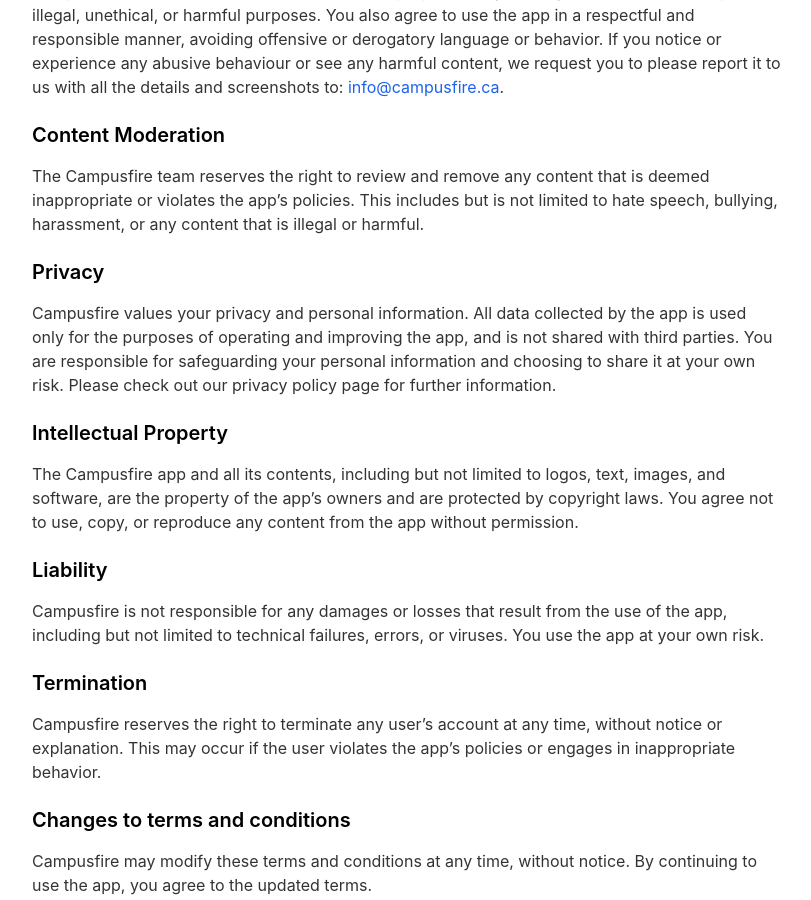
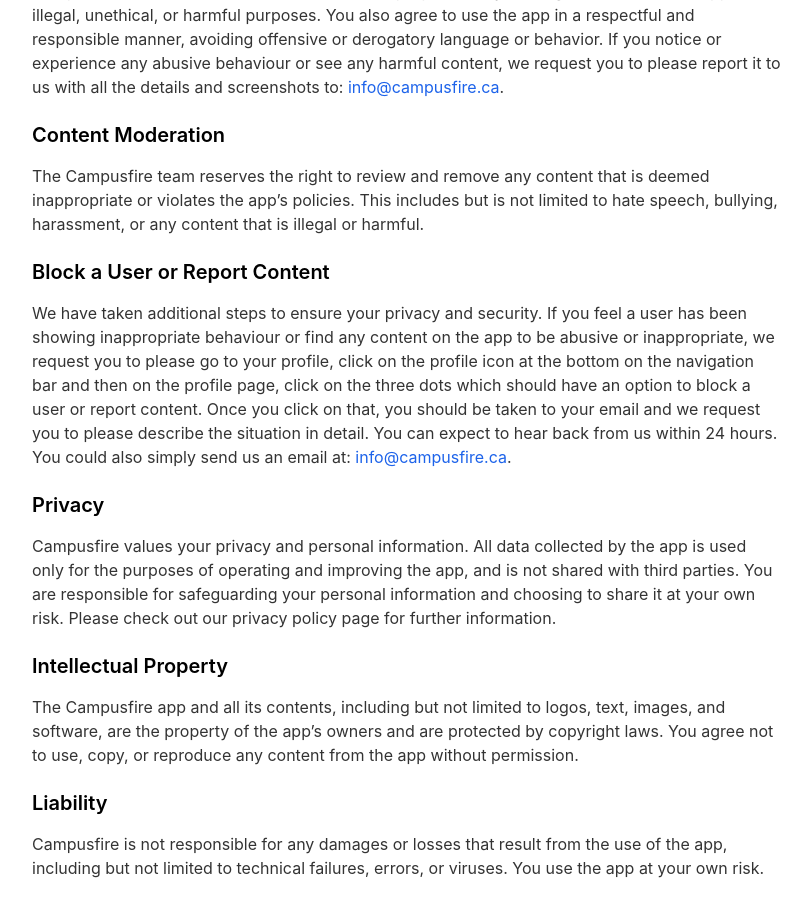
Before and after one commit to Stealth-SS/website, a Jekyll site: the page built from _pages/Terms.md, in a window 1280 px wide and 900 px high, scrolled down 555 px. Shown: the whole window, without its empty margins (233-1044 px from the left). Built offline with Jekyll 4.4.1, drawn with Linux system fonts in a browser that asks for light colours; nearby versions of some CDN libraries.

Commit message:
updated the user block/content report policy

```diff
--- a/_pages/Terms.md
+++ b/_pages/Terms.md
@@ -24,6 +24,10 @@ Campusfire is intended for academic and social purposes only. You agree not to u
 
 The Campusfire team reserves the right to review and remove any content that is deemed inappropriate or violates the app's policies. This includes but is not limited to hate speech, bullying, harassment, or any content that is illegal or harmful.
 
+### Block a User or Report Content
+
+We have taken additional steps to ensure your privacy and security. If you feel a user has been showing inappropriate behaviour or find any content on the app to be abusive or inappropriate, we request you to please go to your profile, click on the profile icon at the bottom on the navigation bar and then on the profile page, click on the three dots which should have an option to block a user or report content. Once you click on that, you should be taken to your email and we request you to please describe the situation in detail. You can expect to hear back from us within 24 hours. You could also simply send us an email at: [info@campusfire.ca](mailto:info@campusfire.ca).
+
 ### Privacy
 
 Campusfire values your privacy and personal information. All data collected by the app is used only for the purposes of operating and improving the app, and is not shared with third parties. You are responsible for safeguarding your personal information and choosing to share it at your own risk. Please check out our privacy policy page for further information.
```
